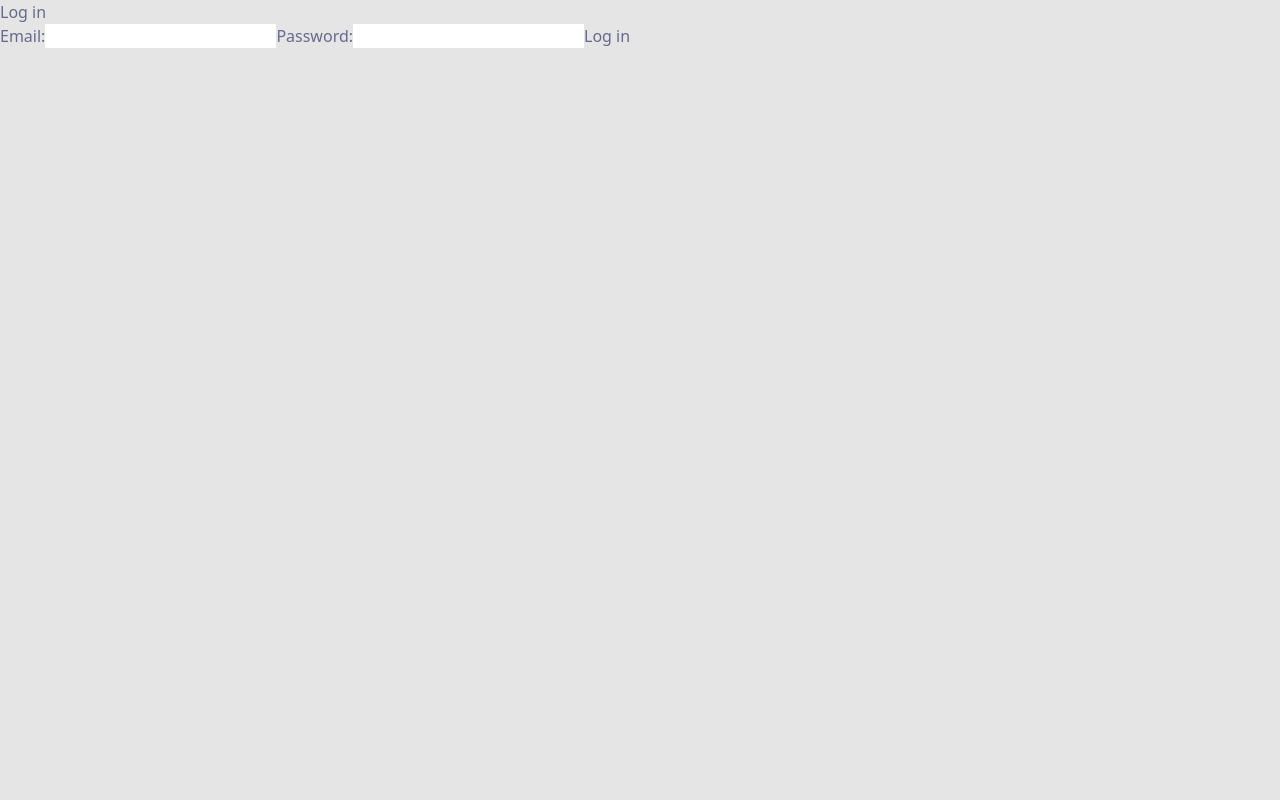
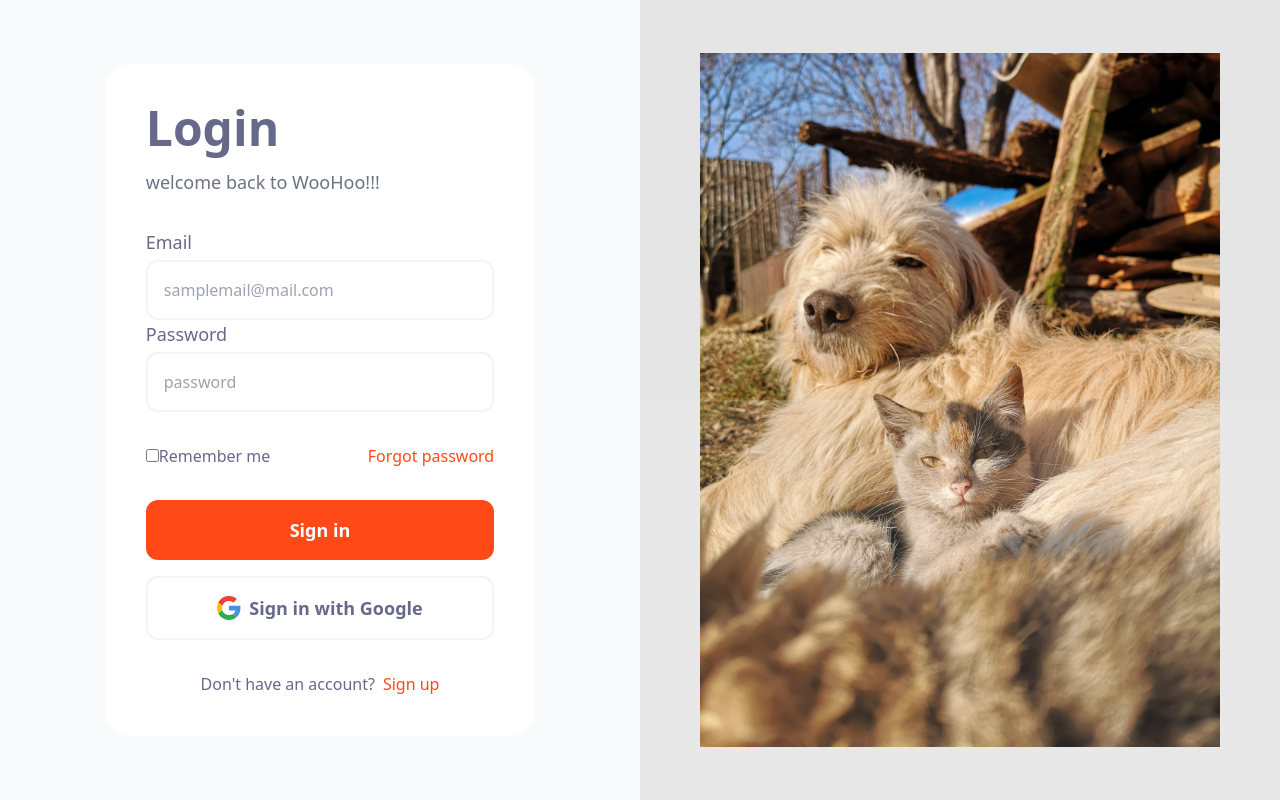
Before and after one commit to Danishkar/woohoo-application, a React (Create React App) app in the folder frontend/: page /login in a window 1280 px wide. Built offline with nearby package versions, Linux system fonts and the light colour scheme.

Commit message:
added login page

```diff
--- a/frontend/src/App.js
+++ b/frontend/src/App.js
@@ -1,10 +1,10 @@
 import { Routes, Route } from 'react-router-dom';
 // pages & components
-import Login from './pages/Login';
 import Signup from './pages/Signup';
 import Home from './pages/Home';
 import "./App.css"
 import { useState } from 'react';
+import Login1 from './pages/Login1';
 function App() {
   const [logged,setLogged] = useState(false);
   return (
@@ -12,7 +12,7 @@ function App() {
       {!logged ? <Route path='/' element={<Home/>} /> : null }
       <Route
         path='/login'
-        element={<Login setLogged={setLogged}/>}
+        element={<Login1 setLogged={setLogged}/>}
       />
       <Route
         path='/signup'
--- /dev/null
+++ b/frontend/src/components/Form.js
@@ -0,0 +1,55 @@
+import * as React from 'react';
+
+
+export default function Form(){
+
+    return(
+        <div className='bg-white px-10 py-[5vh] rounded-3xl border-3' style={{borderColor:'#f3f4f6'}}>
+           <h1 className='text-5xl font-semibold'>Login</h1>
+           <p className='font-medium text-lg mt-4' style={{color:'#6b7280'}}>welcome back to WooHoo!!!</p>
+           <div className='mt-8 '>
+
+            <div>
+                <label className='text-lg font-medium'>Email</label>
+                <input type={'email'} className='email w-full border-2 rounded-xl p-4 mt-1 bg-transparent ' style={{borderColor:'#f3f4f6'}} placeholder='samplemail@mail.com'/>
+            </div>
+            <div>
+                <label className='text-lg font-medium'>Password</label>
+                <input type={'password'} className='password w-full border-2 rounded-xl p-4 mt-1 bg-transparent' style={{borderColor:'#f3f4f6'}} placeholder='password'/>
+            </div>
+            <div className='mt-8 flex justify-between items-center'>
+                <div>
+                    <input type={'checkbox'} id='remember'/>
+                    <label className='mt-2 font-medium text-base' HhtmlFor='remember'>Remember me</label>
+                </div>
+                <button className='font-medium text-base text text-orange'>Forgot password</button>
+
+            </div>
+            <div className='mt-8 flex flex-col gap-y-4'>
+                    <button className='active:scale-[.98] active:duration-75 transition-all hover:scale-[1.01]  ease-in-out transform py-4 bg-orange rounded-xl text-white font-bold text-lg'>Sign in</button>
+                    <button
+                        className='flex items-center justify-center gap-2 active:scale-[.98] active:duration-75 transition-all hover:scale-[1.01]  ease-in-out transform py-4  rounded-xl text-gray-700 font-semibold text-lg border-2' style={{borderColor:'#f3f4f6'}}>
+                            <svg width="24" height="24" viewBox="0 0 24 24" fill="none" xmlns="http://www.w3.org/2000/svg">
+                                <path d="M5.26644 9.76453C6.19903 6.93863 8.85469 4.90909 12.0002 4.90909C13.6912 4.90909 15.2184 5.50909 16.4184 6.49091L19.9093 3C17.7821 1.14545 15.0548 0 12.0002 0C7.27031 0 3.19799 2.6983 1.24023 6.65002L5.26644 9.76453Z" fill="#EA4335"/>
+                                <path d="M16.0406 18.0142C14.9508 18.718 13.5659 19.0926 11.9998 19.0926C8.86633 19.0926 6.21896 17.0785 5.27682 14.2695L1.2373 17.3366C3.19263 21.2953 7.26484 24.0017 11.9998 24.0017C14.9327 24.0017 17.7352 22.959 19.834 21.0012L16.0406 18.0142Z" fill="#34A853"/>
+                                <path d="M19.8342 20.9978C22.0292 18.9503 23.4545 15.9019 23.4545 11.9982C23.4545 11.2891 23.3455 10.5255 23.1818 9.81641H12V14.4528H18.4364C18.1188 16.0119 17.2663 17.2194 16.0407 18.0108L19.8342 20.9978Z" fill="#4A90E2"/>
+                                <path d="M5.27698 14.2663C5.03833 13.5547 4.90909 12.7922 4.90909 11.9984C4.90909 11.2167 5.03444 10.4652 5.2662 9.76294L1.23999 6.64844C0.436587 8.25884 0 10.0738 0 11.9984C0 13.918 0.444781 15.7286 1.23746 17.3334L5.27698 14.2663Z" fill="#FBBC05"/>
+                            </svg>
+                            Sign in with Google
+                    </button>
+                </div>
+
+            </div>
+            <div className='mt-8 flex justify-center items-center'>
+                    <p className='font-medium text-base'>Don't have an account?</p>
+                    <button
+
+                        className='ml-2 font-medium text-base text-orange'>Sign up</button>
+                </div>
+
+           </div>
+
+
+    )
+
+}
--- /dev/null
+++ b/frontend/src/pages/Login1.js
@@ -0,0 +1,25 @@
+import Form from "../components/Form";
+import main from '../assets/img/main.jpg'
+
+function Login1() {
+  return (
+    <div className="flex w-full h-screen">
+       <div className="w-full flex items-center justify-center lg:w-1/2" style={{backgroundColor:'#f9fafb'}}>
+        <Form/>
+        </div>
+        <div className="hidden relative lg:flex h-full w-1/2 items-center justify-center" style={{backgroundColor:'#e5e7b'}}>
+          <div >
+            <img src={main} width={520} height={520} alt=""></img>
+
+          </div>
+
+          <div className="w-full h-1/2 absolute bottom-0 bg-white/10 ">
+
+          </div>
+
+        </div>
+    </div>
+  );
+}
+
+export default Login1;
```
Also changed, not shown: frontend/src/assets/img/main.jpg (added).
